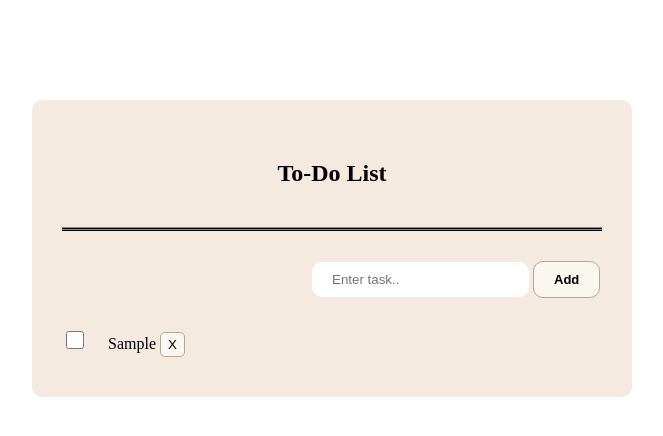
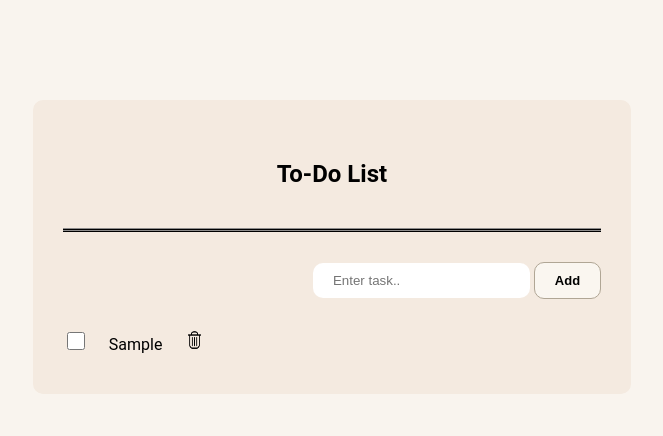
Before and after one commit to charlenexlb/ToDoListApp, an Electron app: page client/index.html in a window 800 px wide. Both pictures are taken after typing "Sample" into the empty fields and a click on the button "Add". Shown: the whole page, without its empty margins (68-731 px from the left). Drawn offline with nearby package versions, Linux system fonts and the light colour scheme; no server answers.

Commit message:
Improved delete http request method and made some small changes in html

```diff
--- a/client/css/style.css
+++ b/client/css/style.css
@@ -1,3 +1,13 @@
+body{
+    margin: 0;
+    display: flex;
+    flex-direction: column;
+    justify-content: center;
+    align-items: center;
+    flex-wrap: wrap;
+    background-color: #f4eae084;
+    font-family: 'Roboto', sans-serif;
+}
 .todo-app{
     background-color: #F4EAE0;
     max-width: 540px;
@@ -5,17 +15,25 @@
     padding: 40px 30px;
     border-radius: 10px;
 }
+
+@media only screen and (max-width: 768px){
+    .todo-app{
+        flex: 2;
+    }
+}
+
 .todo-app h2{
     text-align: center;
 }
 .divider{
     position: relative;
     top: 20px;
-        border: none;
-        height: 1px;
-        background: black;
-        margin-bottom: 50px;
-        border-top: 3px double #8c8b8b;
+    border: none;
+    height: 1px;
+    background: black;
+    margin-bottom: 50px;
+    border-top: 3px double #8c8b8b;
+    width: 100%;
 }
 #userInput{
     margin: 0px 0px 0px 250px;
@@ -41,17 +59,22 @@
     background-color: #EBE3D5;
 }
 #deleteBtn{
-    margin-right: 20px;
-    background-color: #FAF6F0;
+    margin-left: 15px;
+    background: transparent;
     cursor: pointer;
     width: 25px;
     height: 25px;
-    border: 1px solid #B0A695;
     border-radius: 5px;
-    background-color: #FAF6F0;
+    padding-right: 15px;
+    outline: none;
+    border: none;
 }
 #deleteBtn:hover{
     background-color: #EBE3D5;
+}
+#deleteBtn img{
+    width: 15px;
+    height: 20px;
 }
 .todoList{
     padding-top: 30px;
--- a/client/index.html
+++ b/client/index.html
@@ -13,15 +13,15 @@
       <h2>To-Do List</h2>
       <hr class="divider">
 
-      <div x-data="{ todos: [], userInput: ''}">
+      <div class="flex_item" x-data="{ todos: [], userInput: ''}">
           <input id="userInput" x-model="userInput" placeholder="Enter task.." type="text">
           <button id="addBtn" @click="addTask">Add</button>
 
-        <template x-for="todo in todos">
+        <template x-for="( todo, index) in todos" :key="index">
           <div class="todoList">
             <input id="checkbox" type="checkbox" x-model="todo.completed">
             <span id="taskItem" x-text="todo.name" x-bind:class="{'completed': todo.completed}"></span>
-            <button id="deleteBtn" @click="deleteTask($el.dataset.id)">X</button>
+            <button id="deleteBtn" @click="deleteTask(todo, todos)"><img src="../images/deleteButton.png" alt="Button Image"></button>
           </div>
         </template>
 
--- a/client/script.js
+++ b/client/script.js
@@ -1,3 +1,21 @@
+function loadAllTodos(){
+
+    // GET request to retrieve all tasks from database
+    fetch('http://localhost:3000/api/tasks')
+    .then(response => response.json())
+    .then(data => {
+        data.forEach(task => {
+           Alpine.store('todos', todos => {
+               todos.push({
+                   name: task.title,
+                   isComplete: task.checked,
+                   _id: task._id
+               });
+           });
+    });
+    });
+}
+
 function addTask(){
     const userInput = document.getElementById('userInput').value;
 
@@ -6,11 +24,7 @@ function addTask(){
         return;
     } else {
 
-
-        this.todos.push({
-            name: userInput,
-            isComplete: false
-        });
+        visuallyDisplayTask(this.todos, userInput);
 
         // POST request to the server
         const task = {
@@ -24,6 +38,9 @@ function addTask(){
             },
             body: JSON.stringify(task)
         }).then(response => response.json())
+        .then(data => {
+            this.todos[this.todos.length - 1]._id = data._id;
+        })
         .catch(error => {
             console.log(error);
         });
@@ -32,12 +49,19 @@ function addTask(){
     }
 }
 
-function deleteTask(id){
+function visuallyDisplayTask(todos, userInput){
+    todos.push({
+        name: userInput,
+        isComplete: false,
+        _id: ''
+    });
+}
+
+function deleteTask(todo, todos){
     // Visually delete the task
-    // this.todos.splice(this.index, 1)
+    todos.splice(todo.index, 1)
 
-    // const id = this.todo.id;
-    // const todo = document.getElementById("taskItem");
+    const id = todo._id;
 
     // DELETE request to delete task on database
     fetch(`http://localhost:3000/api/tasks/` + id, {
@@ -45,23 +69,8 @@ function deleteTask(id){
         headers: {
             'Content-Type': 'application/json'
         }
-    }).then(response => response.json())
+    }).then(response => console.log(response.json()))
     .catch(error => {
         console.log(error);
     });
 }
-
-function loadAllTodos(){
-
-    // GET request to retrieve all tasks from database
-    fetch('http://localhost:3000/api/tasks')
-    .then(response => response.json())
-    .then(data => {
-        data.forEach(task => {
-            this.todos.push({
-                name: task.title,
-                isComplete: task.checked
-            });
-        });
-    })
-}
--- a/server/TaskController.js
+++ b/server/TaskController.js
@@ -54,7 +54,7 @@ router.delete("/tasks/:id", async (req, res) => {
     try {
         const task = await TaskModel.findByIdAndDelete(req.params.id);
         if(!task){
-            return res.status(404).send("Task was not found")
+            return res.status(404).send({error: "Task not found!"})
         }
         res.status(204).send()
     } catch(error){
```
